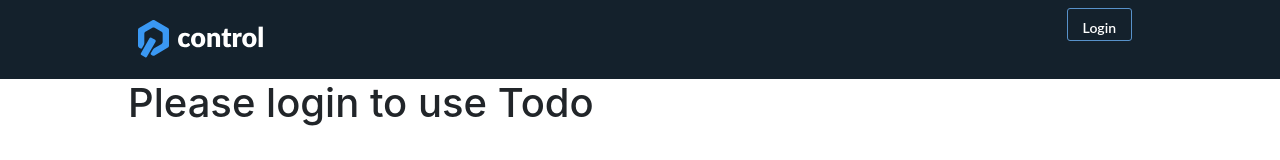
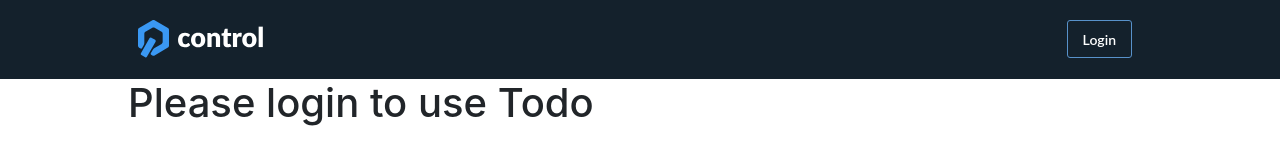
Before and after one commit to andrewbhy/control-vuejs-assignment, a Vue app: page / in a window 1280 px wide. Shown: the top 160 px of the page. Built offline with nearby package versions, Linux system fonts and the light colour scheme.

Commit message:
fixed login button style

```diff
--- a/src/components/TopNav/LoginButton.vue
+++ b/src/components/TopNav/LoginButton.vue
@@ -12,8 +12,8 @@
     -->
 
     <!-- this handles click event reliably, and is of better design ( separation of concern )-->
-    <li class="nav-btn nav-btn-alt" v-if="isLoggedIn" @click="handleLogout" ><a >Logout</a></li>
-    <li class="nav-btn nav-btn-alt" v-else @click="handleLogin"><a>Login</a></li>
+    <div class="nav-btn nav-btn-alt" v-if="isLoggedIn" @click="handleLogout" ><a >Logout</a></div>
+    <div class="nav-btn nav-btn-alt" v-else @click="handleLogin"><a>Login</a></div>
 </template>
 
 <script>
@@ -60,7 +60,7 @@ a {
 
 .nav-btn {
     box-sizing: border-box;
-    height: 33px;
+    height: 38px;
     margin-right: 10px;
     padding: 10px 15px!important;
     border-radius: 3px;
--- a/src/components/TopNav/TopNav.vue
+++ b/src/components/TopNav/TopNav.vue
@@ -1,18 +1,26 @@
 <template>
     <div class="top-nav">
-    <div class="content-container" >
+        <div class="content-container">
             <div class="logo-container">
                 <Logo/>
             </div>
+            <div style="overflow:hidden">
+                <div class="top-nav-menu">
+                    <section>
+                        <ul>
+                            <!--HTML attributes are case-insensitive, so when using non-string templates, camelCased prop names need to use their kebab-case (hyphen-delimited) equivalents -->
+                            <li>
+                                <UserGreeting v-bind:is-logged-in="getIsLoggedIn" v-bind:fullname="getUserFullname" />
+                            </li>
+                            <li>
+                                <div class="login-btn">
+                                    <LoginButton v-bind:is-logged-in="getIsLoggedIn" />
+                                </div>
+                            </li>
 
-    <div class="top-nav-menu right">
-        <section >
-            <ul class="right">
-                <!--HTML attributes are case-insensitive, so when using non-string templates, camelCased prop names need to use their kebab-case (hyphen-delimited) equivalents -->
-                <li> <UserGreeting v-bind:is-logged-in="getIsLoggedIn" v-bind:fullname="getUserFullname" /> </li>
-                <LoginButton  v-bind:is-logged-in="getIsLoggedIn"/>
                         </ul>
                     </section>
+                </div>
             </div>
         </div>
 
@@ -22,7 +30,7 @@
 <script>
 //import '@/styles/lib.less'
 
-import {createNamespacedHelpers} from 'vuex'
+import { createNamespacedHelpers } from 'vuex'
 const { mapGetters } = createNamespacedHelpers('Auth');
 
 import Logo from '@/components/Logo.vue' // note that the extension .vue is needed unlike .js files
@@ -35,46 +43,51 @@ export default {
     name: 'topnav',
 
     //components are defined at the top level; not inside data() function
-    components: { Logo , LoginButton, UserGreeting },
+    components: { Logo, LoginButton, UserGreeting },
 
-    computed : {
-         ...mapGetters(['getUserFullname','getIsLoggedIn'])
+    computed: {
+        ...mapGetters(['getUserFullname', 'getIsLoggedIn'])
     }
 }
 </script>
 
 <style >
 .top-nav {
-    height:79px;
+    height: 79px;
 
-    background-color:  #14212c;;
-    width : 100%;
-    top : 0px;
+    background-color: #14212c;
 
+    width: 100%;
+    top: 0px;
 }
-.right {
-    float : right;
-}
+
 .top-nav ul {
     list-style: none;
 }
+
 .top-nav li {
-    float : left;
+    float: left;
+    margin-left: 20px;
+    padding-top: 10px;
 }
+
+.login-btn {
+    top:-6px;
+    position:relative;
+}
+
 .logo-container {
-    position : absolute;
+    position: absolute;
     padding-left: 10px;
-    padding-top : 20px;
+    padding-top: 20px;
 }
+
 .top-nav-menu {
 
-    padding-top : 8px;
+
     padding-right: 10px;
     color: white;
 
-
+    float: right;
 }
-
-
-
 </style>
```
Also changed, not shown: 1 other file (tests, documents, lock files or other folders). Lines whose indentation alone changed are shown as unchanged.
